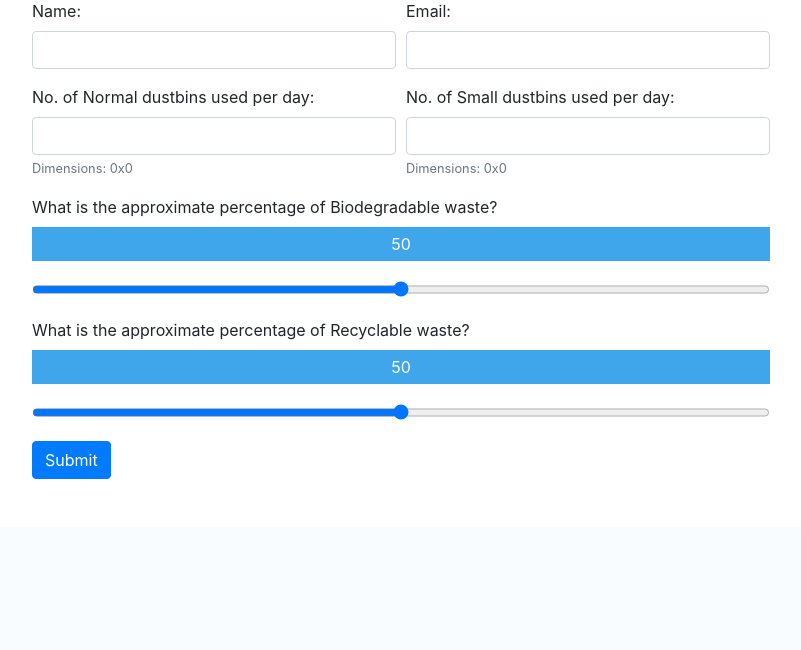
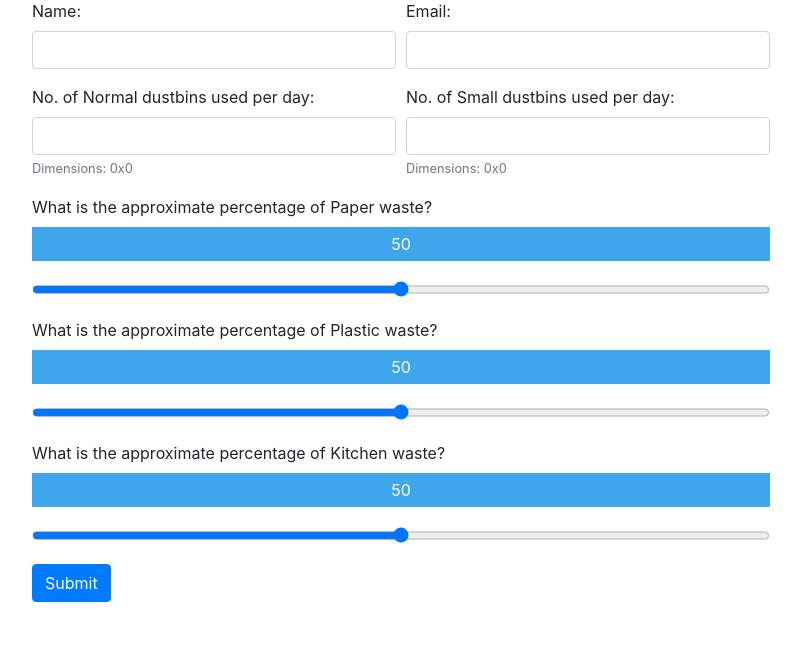
Before and after one commit to neelansh15/EVS-Mini-Project-Survey, a PHP site: page / in a window 1280 px wide. Shown: the part 341-991 px from the top of the page, without its empty margins (239-1040 px from the left). Before the commit the page ends 820 px from the top, so only its background shows below. Run offline with PHP 8.4, Linux system fonts and the light colour scheme.

Commit message:
Replaced Bio and Non-Biodegrable sliders with Paper, Plastic and Kitchen Waste Sliders

```diff
--- a/index.html
+++ b/index.html
@@ -43,15 +43,21 @@
             </div>
 
             <div class="form-group">
-                <label for="percentBio">What is the approximate percentage of Biodegradable waste?</label>
+                <label for="percentPaper">What is the approximate percentage of Paper waste?</label>
                 <p class="percentage">50</p>
-                <input type="range" name="percentBio" id="percentBio" class="slider form-control-range" min="0" max="100">
+                <input type="range" name="percentPaper" id="percentPaper" class="slider form-control-range" min="0" max="100">
             </div>
 
             <div class="form-group">
-                <label for="percentRecycle">What is the approximate percentage of Recyclable waste?</label>
+                <label for="percentPlastic">What is the approximate percentage of Plastic waste?</label>
                 <p class="percentage2">50</p>
-                <input type="range" name="percentRecycle" id="percentRecycle" class="slider form-control-range" min="0" max="100">
+                <input type="range" name="percentPlastic" id="percentPlastic" class="slider form-control-range" min="0" max="100">
+            </div>
+
+            <div class="form-group">
+                <label for="percentKitchen">What is the approximate percentage of Kitchen waste?</label>
+                <p class="percentage3">50</p>
+                <input type="range" name="percentKitchen" id="percentKitchen" class="slider form-control-range" min="0" max="100">
             </div>
 
             <button type="submit" class="btn btn-primary">Submit</button>
@@ -65,20 +71,28 @@
 
     <script src="bootstrap.min.js"></script>
     <script>
-        $('input[type=range]#percentBio').mousemove(function(){
+        $('input[type=range]#percentPaper').mousemove(function(){
             $('.percentage').html(this.value)
         })
         //For Touch Devices
-        $('input[type=range]#percentBio').click(function(){
+        $('input[type=range]#percentPaper').click(function(){
             $('.percentage').html(this.value)
         })
 
-        $('input[type=range]#percentRecycle').mousemove(function(){
+        $('input[type=range]#percentPlastic').mousemove(function(){
             $('.percentage2').html(this.value)
         })
         //For Touch Devices
-        $('input[type=range]#percentRecycle').click(function(){
+        $('input[type=range]#percentPlastic').click(function(){
             $('.percentage2').html(this.value)
+        })
+
+        $('input[type=range]#percentKitchen').mousemove(function(){
+            $('.percentage3').html(this.value)
+        })
+        //For Touch Devices
+        $('input[type=range]#percentKitchen').click(function(){
+            $('.percentage3').html(this.value)
         })
     </script>
 </body>
--- a/style.css
+++ b/style.css
@@ -9,7 +9,7 @@
     height: 25px;
     background-color: chartreuse;
 }
-.percentage, .percentage2{
+.percentage, .percentage2, .percentage3{
     padding: 5px;
     text-align: center;
     background-color: rgb(63, 166, 235);
```
